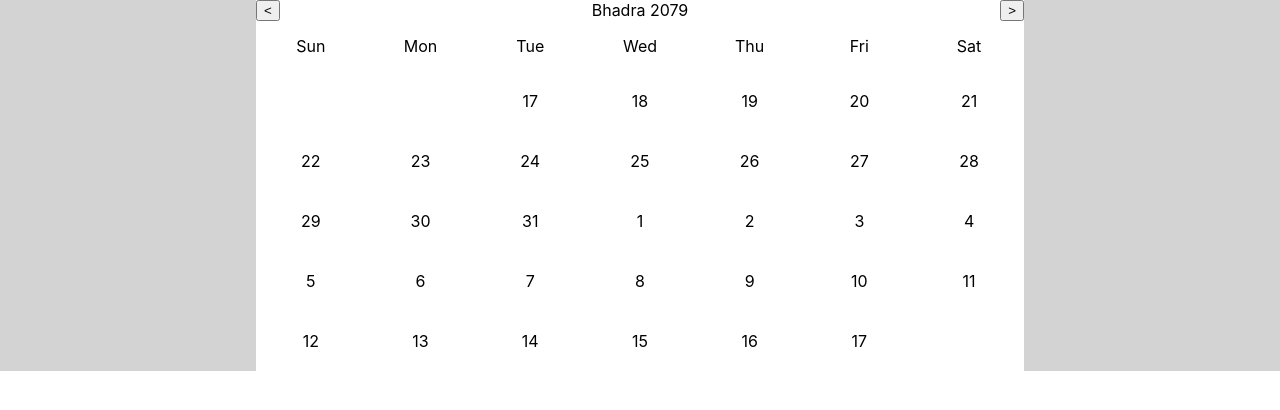
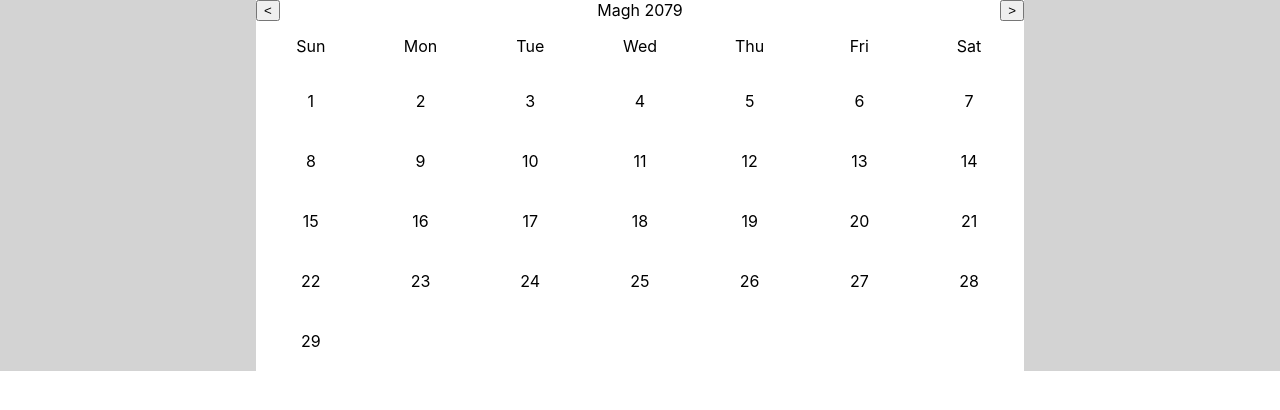
Before and after one commit to pragatipoudel/miti, a React (Create React App) app: page / in a window 1280 px wide. Shown: the top 410 px of the page. Built offline with nearby package versions, Linux system fonts and the light colour scheme.

Commit message:
Make calendar functional

```diff
--- a/src/app/index.jsx
+++ b/src/app/index.jsx
@@ -1,17 +1,16 @@
-import React from 'react';
+import React, { useState } from 'react';
 import MonthView from '../components/month-view';
 import NepaliDate from '../nepali-date';
 import './styles.scss';
 
 function App() {
-    const nd = new NepaliDate(2079, 8, 20);
-    console.log(nd.toEnglishDate());
-    console.log(NepaliDate.fromEnglishDate(nd.toEnglishDate()));
-    // console.log(NepaliDate.fromEnglishDate(new Date()));
-
+    const currentEng = new Date();
+    const nepDate = NepaliDate.fromEnglishDate(currentEng);
+    const [year, setYear] = useState(nepDate.year);
+    const [month, setMonth] = useState(nepDate.month);
     return (
         <div className="app">
-            <MonthView />
+            <MonthView year={year} month={month} setYear={setYear} setMonth={setMonth} />
         </div>
     );
 }
--- a/src/components/month-view/index.jsx
+++ b/src/components/month-view/index.jsx
@@ -1,15 +1,28 @@
 import React from 'react';
+import PropTypes from 'prop-types';
 import MonthGrid from './month-grid';
 import MonthHeader from './month-header';
 import './styles.scss';
 
-function MonthView() {
+function MonthView({
+    year,
+    month,
+    setYear,
+    setMonth,
+}) {
     return (
         <div className="month-view">
-            <MonthHeader />
-            <MonthGrid />
+            <MonthHeader year={year} month={month} setYear={setYear} setMonth={setMonth} />
+            <MonthGrid year={year} month={month} />
         </div>
     );
 }
 
+MonthView.propTypes = {
+    year: PropTypes.number.isRequired,
+    month: PropTypes.number.isRequired,
+    setYear: PropTypes.func.isRequired,
+    setMonth: PropTypes.func.isRequired,
+};
+
 export default MonthView;
--- a/src/components/month-view/month-grid/days.jsx
+++ b/src/components/month-view/month-grid/days.jsx
@@ -1,18 +1,23 @@
 import React from 'react';
+import PropTypes from 'prop-types';
+import nepaliDates from '../../../nepali-date/data';
+import NepaliDate from '../../../nepali-date';
 
-const dates = [];
+function Days({ year, month }) {
+    const dates = [];
+    const numDays = nepaliDates[year - 2000][month];
+    let nepDate = 0;
+    let engDate = 0;
+    for (let i = 0; i < numDays; i += 1) {
+        nepDate = new NepaliDate(year, month, i + 1);
+        engDate = nepDate.toEnglishDate();
+        dates.push({
+            nepDate,
+            engDate,
+            day: engDate.getDay(),
+        });
+    }
 
-const currentDate = new Date();
-for (let i = 0; i < 32; i += 1) {
-    dates.push({
-        engDate: new Date(currentDate),
-        day: currentDate.getDay(),
-    });
-
-    currentDate.setDate(currentDate.getDate() + 1);
-}
-
-function Days() {
     const firstDay = dates[0].day;
     const emptyDays = Array(firstDay).fill().map((_, i) => i);
     return (
@@ -22,11 +27,16 @@ function Days() {
             {dates.map((date, i) => (
                 // eslint-disable-next-line react/no-array-index-key
                 <div className="day" key={i}>
-                    {date.engDate.getDate()}
+                    {date.nepDate.date}
                 </div>
             ))}
         </div>
     );
 }
 
+Days.propTypes = {
+    month: PropTypes.number.isRequired,
+    year: PropTypes.number.isRequired,
+};
+
 export default Days;
--- a/src/components/month-view/month-grid/index.jsx
+++ b/src/components/month-view/month-grid/index.jsx
@@ -1,15 +1,21 @@
 import React from 'react';
+import PropTypes from 'prop-types';
 import DayHeaders from './day-headers';
 import Days from './days';
 import './styles.scss';
 
-function MonthGrid() {
+function MonthGrid({ year, month }) {
     return (
         <div className="month-grid">
             <DayHeaders />
-            <Days />
+            <Days year={year} month={month} />
         </div>
     );
 }
 
+MonthGrid.propTypes = {
+    year: PropTypes.number.isRequired,
+    month: PropTypes.number.isRequired,
+};
+
 export default MonthGrid;
--- a/src/components/month-view/month-header/index.jsx
+++ b/src/components/month-view/month-header/index.jsx
@@ -1,16 +1,49 @@
 import React from 'react';
+import PropTypes from 'prop-types';
 import Title from './title';
 import Button from './side-button';
 import './styles.scss';
 
-function MonthHeader() {
+function MonthHeader({
+    year,
+    month,
+    setYear,
+    setMonth,
+}) {
+    const setPrevMonth = () => {
+        const newMonth = month - 1;
+        if (newMonth < 0) {
+            setMonth(11);
+            setYear(year - 1);
+        } else {
+            setMonth(newMonth);
+        }
+    };
+
+    const setNextMonth = () => {
+        const newMonth = month + 1;
+        if (newMonth > 11) {
+            setMonth(0);
+            setYear(year + 1);
+        } else {
+            setMonth(newMonth);
+        }
+    };
+
     return (
         <div className="month-header">
-            <Button direction="<" />
-            <Title year={2079} month={5} />
-            <Button direction=">" />
+            <Button direction="<" onClick={setPrevMonth} />
+            <Title year={year} month={month} />
+            <Button direction=">" onClick={setNextMonth} />
         </div>
     );
 }
 
+MonthHeader.propTypes = {
+    year: PropTypes.number.isRequired,
+    month: PropTypes.number.isRequired,
+    setYear: PropTypes.func.isRequired,
+    setMonth: PropTypes.func.isRequired,
+};
+
 export default MonthHeader;
--- a/src/components/month-view/month-header/side-button.jsx
+++ b/src/components/month-view/month-header/side-button.jsx
@@ -1,14 +1,15 @@
 import React from 'react';
 import PropTypes from 'prop-types';
 
-function Button({ direction }) {
+function Button({ direction, onClick }) {
     return (
-        <button type="button">{direction}</button>
+        <button type="button" onClick={onClick}>{direction}</button>
     );
 }
 
 Button.propTypes = {
     direction: PropTypes.string.isRequired,
+    onClick: PropTypes.func.isRequired,
 };
 
 export default Button;
--- a/src/components/month-view/month-header/title.jsx
+++ b/src/components/month-view/month-header/title.jsx
@@ -19,7 +19,7 @@ const monthNames = [
 function Title({ year, month }) {
     return (
         <div>
-            {monthNames[month - 1]}
+            {monthNames[month]}
             {' '}
             {year}
         </div>
```
